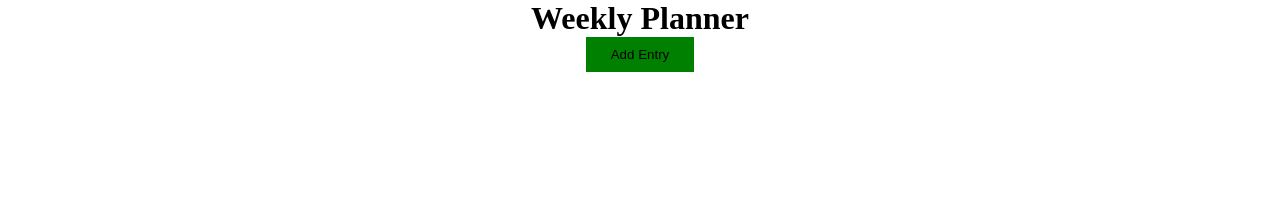
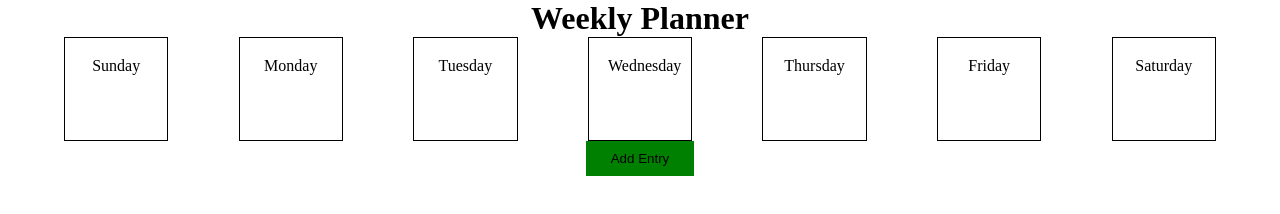
Before and after one commit to lyn-kim/week-planner, a website: page index.html in a window 1280 px wide. Drawn offline with Linux system fonts and the light colour scheme.

Commit message:
add days of the week to landing page

```diff
--- a/index.html
+++ b/index.html
@@ -48,10 +48,37 @@
   <div class="container">
     <!-- landing page -->
     <div class="row" data-view="landing-page">
-      <h1 class="landing-title">Weekly Planner</h1>
-    </div>
-    <div class="row center">
-      <button class="add-button" type="button">Add Entry</button>
+      <div class="column-full">
+        <div class="row">
+          <h1 class="landing-title">Weekly Planner</h1>
+        </div>
+        <div class="row space-between">
+          <div class="day-container">
+            <p>Sunday</p>
+          </div>
+          <div class="day-container">
+            <p>Monday</p>
+          </div>
+          <div class="day-container">
+            <p>Tuesday</p>
+          </div>
+          <div class="day-container">
+            <p>Wednesday</p>
+          </div>
+          <div class="day-container">
+            <p>Thursday</p>
+          </div>
+          <div class="day-container">
+            <p>Friday</p>
+          </div>
+          <div class="day-container">
+            <p>Saturday</p>
+          </div>
+        </div>
+        <div class="row center">
+          <button class="add-button" type="button">Add Entry</button>
+        </div>
+      </div>
     </div>
   </div>
 
--- a/styles.css
+++ b/styles.css
@@ -4,7 +4,7 @@
 
 .container {
   margin: auto;
-  width: 500px;
+  width: 90vw;
 }
 
 .row {
@@ -36,6 +36,14 @@
   justify-content: end;
   margin-right: 3.6rem;
   margin-top: 0.5rem;
+}
+
+.align-center {
+  align-content: center;
+}
+
+.space-between {
+  justify-content: space-between;
 }
 
 button {
@@ -85,6 +93,17 @@ button {
   margin: auto;
 }
 
+.day-container {
+  padding: 1.2rem;
+  width: 4rem;
+  height: 4rem;
+  border: 1px solid;
+}
+
+.day-container > p {
+  text-align: center;
+}
+
 .hidden {
   display: none;
 }
```
